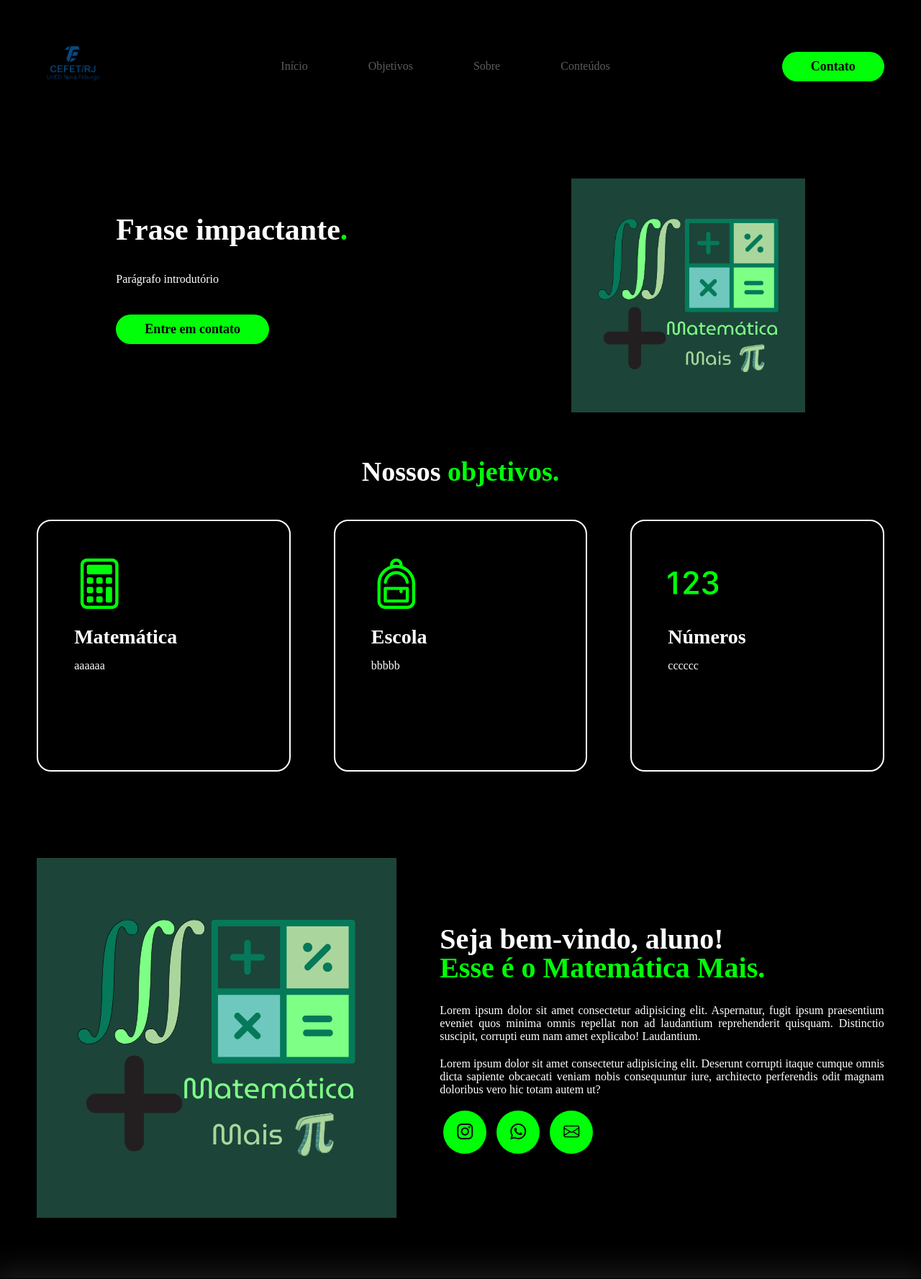
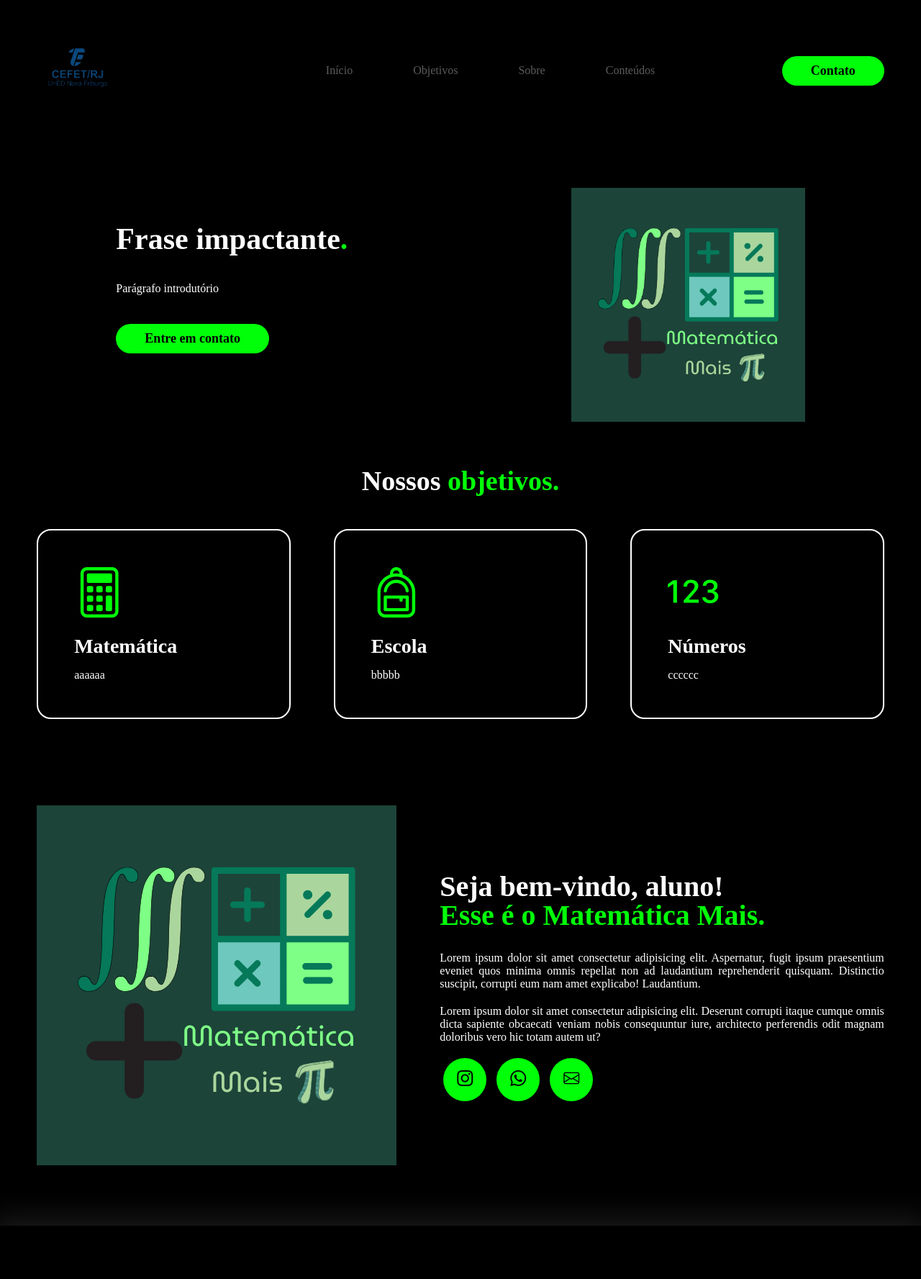
Before and after one commit to joaotoledomartins/joaotoledomartins.github.io, a PHP site: the page made by teste mat mais/index.html in a window 1280 px wide. Shown: the top 1777 px of the page at 72% size. Run offline with PHP 8.4, Linux system fonts and the light colour scheme; some web fonts are replaced.

Commit message:
1ª Versão Final

```diff
--- a/teste mat mais/index.html
+++ b/teste mat mais/index.html
@@ -8,42 +8,63 @@
     <link href="https://fonts.googleapis.com/css2?family=MuseoModerno:ital,wght@0,100..900;1,100..900&display=swap" rel="stylesheet">
     <link rel="stylesheet" href="https://cdn.jsdelivr.net/npm/bootstrap-icons@1.11.3/font/bootstrap-icons.min.css">
     <link rel="stylesheet" href="style.css">
+    <script src="menu.js" defer></script>
     <title>Matemática Mais</title>
 </head>
 <body>
     <header>
         <div class="interface">
             <div class="logo">
-                <a href="#">
-                    <img id="imgLogo" src="Images/image-removebg-preview.png" alt="Logo do Matemática Mais">
+                <a href="https://www.cefet-rj.br/index.php/nova-friburgo" target="_blank">
+                    <img class="img-header" src="Images/image-removebg-preview.png" alt="Logo do Matemática Mais">
                 </a>
             </div>
             <nav class="menu-desktop">
                 <ul>
-                    <li><a href="#">Início</a></li>
-                    <li><a href="#">Objetivos</a></li>
-                    <li><a href="#">Sobre</a></li>
-                    <li><a href="#">Conteúdos</a></li>
+                    <li><a href="#topo-do-site">Início</a></li>
+                    <li><a href="#objetivos">Objetivos</a></li>
+                    <li><a href="#sobre">Sobre</a></li>
+                    <li><a href="#conteudos">Conteúdos</a></li>
                 </ul>
             </nav>
             <div class="btn-contato">
-                <a href="#">
+                <a href="https://wa.me/+5522992760116">
                     <button>Contato</button>
                 </a>
             </div>
+
+            <div class="btn-abri-menu" id="btn-menu">
+                <i class="bi bi-list"></i>
+            </div>
+
+            <div class="menu-mobile" id="menu-mobile">
+                <div class="btn-fechar">
+                    <i class="bi bi-x-lg"></i>
+                </div>
+                <nav>
+                    <ul>
+                        <li><a href="#topo-do-site">Início</a></li>
+                        <li><a href="#objetivos">Objetivos</a></li>
+                        <li><a href="#sobre">Sobre</a></li>
+                        <li><a href="#conteudos">Conteúdos</a></li>
+                        <li><a href="https://wa.me/+5522992760116">Contato</a></li>
+                    </ul>
+                </nav>
+            </div>
+            <div class="overlay-menu" id="overlay-menu"></div>
         </div>
 
     </header>
 
     <main>
-        <section class="topo-do-site">
+        <section class="topo-do-site" id="topo-do-site">
             <div class="">
                 <div class="flex">
                     <div class="txt-topo-do-site">
                         <h1>Frase impactante<span>.</span></h1>
                         <p>Parágrafo introdutório</p>
                         <div class="btn-contato">
-                            <a href="#">
+                            <a href="https://wa.me/+5522992760116">
                                 <button>Entre em contato</button>
                             </a>
                         </div>
@@ -54,7 +75,7 @@
                 </div>
             </div>
         </section>
-        <section class="objetivos">
+        <section class="objetivos" id="objetivos">
             <div class="interface">
                 <h2 class="titulo">Nossos <span>objetivos.</span></h2>
                 <div class="flex">
@@ -76,7 +97,7 @@
                 </div>
             </div>
         </section>
-        <section class="sobre">
+        <section class="sobre" id="sobre">
             <div class="interface">
                 <div class="flex">
                     <div class="img-sobre">
@@ -87,15 +108,15 @@
                         <p>Lorem ipsum dolor sit amet consectetur adipisicing elit. Aspernatur, fugit ipsum praesentium eveniet quos minima omnis repellat non ad laudantium reprehenderit quisquam. Distinctio suscipit, corrupti eum nam amet explicabo! Laudantium.</p>
                         <p>Lorem ipsum dolor sit amet consectetur adipisicing elit. Deserunt corrupti itaque cumque omnis dicta sapiente obcaecati veniam nobis consequuntur iure, architecto perferendis odit magnam doloribus vero hic totam autem ut?</p>
                         <div class="btn-social">
-                            <a href="#"><button><i class="bi bi-instagram"></i></button></a>
-                            <a href="#"><button><i class="bi bi-whatsapp"></i></button></a>
-                            <a href="#"><button><i class="bi bi-envelope"></i></button></a>
+                            <a href="https://www.instagram.com/joao_pedro_toledo_martins/" target="_blank"><button><i class="bi bi-instagram"></i></button></a>
+                            <a href="#"><button><i class="bi bi-whatsapp" target="_blank"></i></button></a>
+                            <a href="mailto:joaopedrotoledomartins@gmail.com" target="_blank"><button><i class="bi bi-envelope"></i></button></a>
                         </div>
                     </div>
                 </div>
             </div>
         </section>
-        <section class="conteudos">
+        <section class="conteudos" id="conteudos">
             <div class="interface">
                 <h2 class="titulo">Nossos <span>Conteúdos.</span></h2>
                 <div class="flex">
@@ -111,7 +132,7 @@
                 </div><!--Caso queira adicionar mais conteúdos, é duplicar a div.flex-->
             </div>
         </section>
-        <section class="formulario">
+        <section class="formulario" id="formulario">
             <div class="interface">
                 <h2 class="titulo">Fale <span>Conosco.</span></h2>
                 <form action="https://formsubmit.co/joaopedrotoledomartins@gmail.com" method="POST">
@@ -127,6 +148,24 @@
             </div>
         </section>
     </main>
-
+    <footer>
+        <div class="interface">
+            <div class="line-footer">
+                <div class="flex">
+                    <div class="logo-footer">
+                        <img class="img-footer" src="Images/Logo Matemática Mais.png" alt="Logo Matemática Mais">
+                    </div>
+                    <div class="btn-social">
+                        <a href="https://www.instagram.com/joao_pedro_toledo_martins/"  target="_blank"><button><i class="bi bi-instagram"></i></button></a>
+                        <a href="#"><button><i class="bi bi-whatsapp" target="_blank"></i></button></a>
+                        <a href="mailto:joaopedrotoledomartins@gmail.com" target="_blank"><button><i class="bi bi-envelope"></i></button></a>
+                    </div>
+                </div>
+            </div>
+            <div class="line-footer borda">
+                <p>Feito por João Pedro Toledo Martins <span>Inspirado em Bruno Rodrigues • Inteliogia</span></p>
+            </div>
+        </div>
+    </footer>
 </body>
 </html>
--- a/teste mat mais/obrigado.html
+++ b/teste mat mais/obrigado.html
@@ -8,6 +8,7 @@
     <link href="https://fonts.googleapis.com/css2?family=MuseoModerno:ital,wght@0,100..900;1,100..900&display=swap" rel="stylesheet">
     <link rel="stylesheet" href="https://cdn.jsdelivr.net/npm/bootstrap-icons@1.11.3/font/bootstrap-icons.min.css">
     <link rel="stylesheet" href="style.css">
+    <script src="menu.js" defer></script>
     <title>Matemática Mais — E-mail recebido!</title>
 </head>
 <body>
@@ -17,7 +18,7 @@
                 <div class="flex">
                     <div class="txt-topo-do-site">
                         <h1>Seu e-mail foi recebido com sucesso<span>.</span></h1>
-                        <p>Uma cópia foi enviada ao seu e-mail de cadastro</p>
+                        <p>Responderemos o mais rápido possível!</p>
                         <div class="btn-contato">
                             <a href="https://joaotoledomartins.github.io/teste%20mat%20mais/index.html">
                                 <button>Voltar para a página principal</button>
--- a/teste mat mais/style.css
+++ b/teste mat mais/style.css
@@ -16,11 +20,6 @@ body{
 .interface{
     max-width: 1280px;
     margin: 0 auto;
-}
-
-#imgLogo{
-    width: 100px;
-    height: 100px;
 }
 
 .flex{
@@ -55,6 +54,18 @@ h2.titulo span{
 
 }
 
+.btn-social button{
+    width: 60px;
+    height: 60px;
+    border-radius: 50%;
+    border: none;
+    background-color: #00ff08;
+    font-size: 22px;
+    cursor: pointer;
+    margin: 0 5px;
+    transition: .2s;
+}
+
 /* ESTILO DO CABEÇALHO */
 header{
     padding: 40px 4%;
@@ -82,13 +93,84 @@ header nav ul{
     list-style-type: none;
 }
 
-header nav ul li{
+header nav.menu-desktop ul li{
     display: inline-block;
     padding: 0 40px;
 }
 
+.img-header{
+    width: 50%;
+    height: 40%;
+}
+
+/* ESTILO DO MENU MOBILE */
+.btn-abri-menu i{
+    color: #00ff08;
+    font-size: 40px;
+}
+
+.btn-abri-menu{
+    display: none;
+}
+
+.menu-mobile{
+    background-color: #000;
+    height: 100vh;
+    position: fixed;
+    top: 0;
+    right: 0;
+    z-index: 99999;
+    width: 0%;
+    overflow: hidden;
+    transition: .5s;
+}
+
+.menu-mobile.abrir-menu{
+    width: 70%;
+}
+
+.menu-mobile.btn-abrir-menu ~ .overlay-menu{
+    display: block;
+}
+
+.menu-mobile .btn-fechar{
+    padding: 20px 5%;
+}
+
+.menu-mobile .btn-fechar i{
+    color: #00ff08;
+    font-size: 30px;
+    cursor: pointer;
+}
+
+.menu-mobile nav ul{
+    text-align: right;
+}
+
+.menu-mobile nav ul li a{
+    color: #fff;
+    font-size: 20px;
+    font-weight: 300;
+    padding: 20px 8%;
+    display: block;
+}
+.menu-mobile nav ul li a:hover{
+    background-color: #00ff08;
+    color: #000
+}
+
+.overlay-menu{
+    background-color: #000000df;
+    width: 100%;
+    height: 100%;
+    position: fixed;
+    top: 0;
+    right: 0;
+    z-index: 88888;
+    display: none;
+}
+
 /*ESTILO DO TOPO DO SITE*/
-
 section.topo-do-site{
     padding: 40px 4%;
 }
@@ -140,12 +222,12 @@ section.objetivos .flex{
 }
 
 .objetivos .objetivos-box{
-    width: 500px;
-    height: 350px;
+    width: 100%;
+    height: 100%;
     color: #fff;
     padding: 50px;
     border-radius: 20px;
-    border: 2px solid white;
+    border: 2px solid #fff;
     margin-top: 45px;
     transition: .2s;
 }
```
Also changed, not shown: other parts of teste mat mais/style.css (+131 -13 lines), teste mat mais/menu.js (added, +15 -0 lines).
